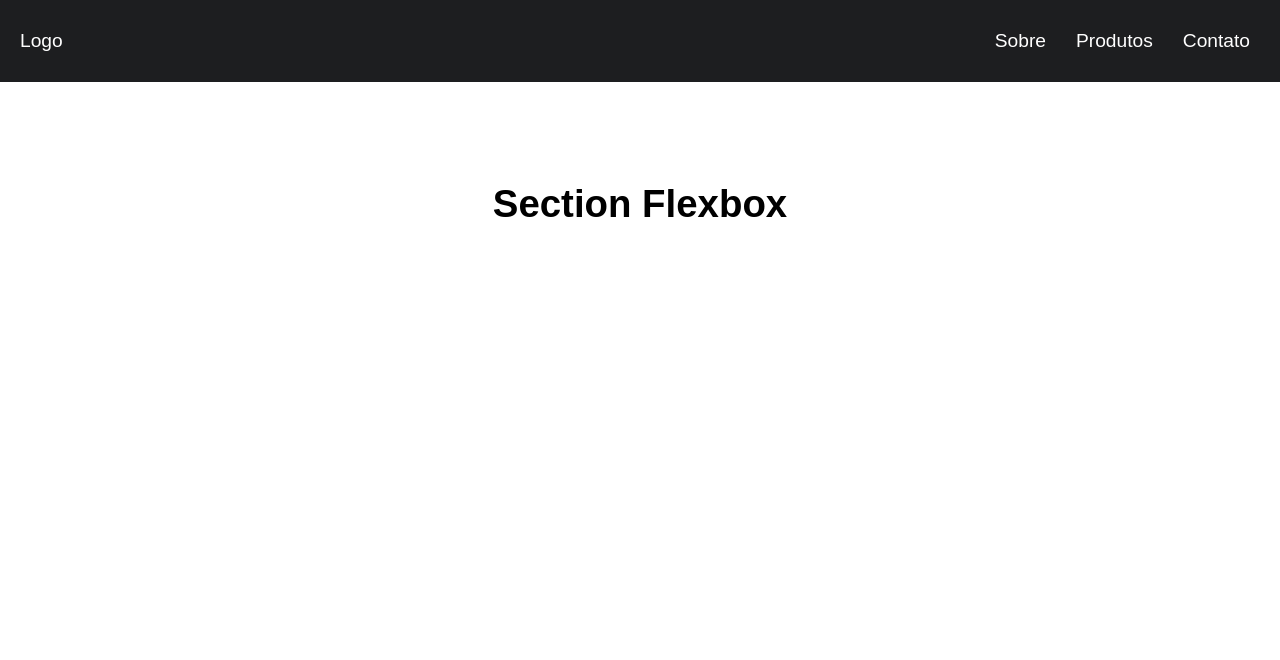
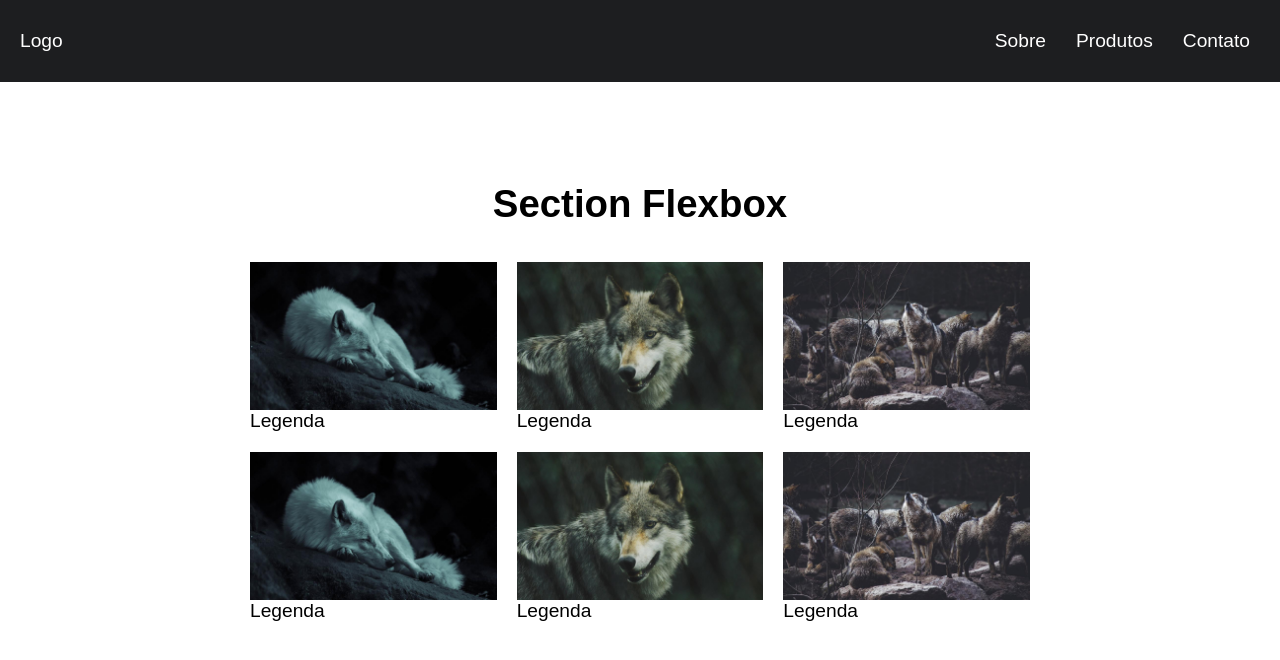
Before and after one commit to nycolexavier/grid-e-flexbox, a plain HTML site: page index.html in a window 1280 px wide. Drawn offline with Linux system fonts and the light colour scheme.

Commit message:
🎨 flexbox

```diff
--- a/index.html
+++ b/index.html
@@ -22,8 +22,31 @@
 
     <h1>Section Flexbox</h1>
 
-    <section>
-
+    <section class="flex" >
+        <div>
+            <img src="assets/lobo1.jpg" alt="">
+            <p>Legenda</p>
+        </div>
+        <div>
+            <img src="assets/lobo2.jpg" alt="">
+            <p>Legenda</p>
+        </div>
+        <div>
+            <img src="assets/lobo3.jpg" alt="">
+            <p>Legenda</p>
+        </div>
+        <div>
+            <img src="assets/lobo1.jpg" alt="">
+            <p>Legenda</p>
+        </div>
+        <div>
+            <img src="assets/lobo2.jpg" alt="">
+            <p>Legenda</p>
+        </div>
+        <div>
+            <img src="assets/lobo3.jpg" alt="">
+            <p>Legenda</p>
+        </div>
     </section>
 </body>
 </html>
--- a/style.css
+++ b/style.css
@@ -15,6 +15,10 @@ a {
 h1 {
     text-align: center;
     margin-top: 100px;
+}
+img {
+    max-width: 100%;
+    display: block;
 }
 
 header {
@@ -38,5 +42,17 @@ header {
     display: block;
     padding: 10px;
 }
-/*
-CSS Flexbox */
+
+/* CSS Flexbox */
+
+.flex {
+    display: flex;
+    flex-wrap: wrap;
+    max-width: 800px;
+    margin: 0 auto;
+}
+
+.flex > div {
+    flex: 1 1 200px;
+    margin: 10px;
+}
```
